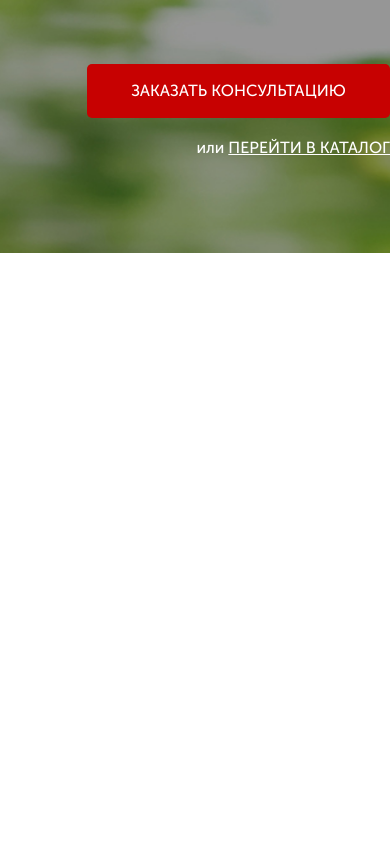
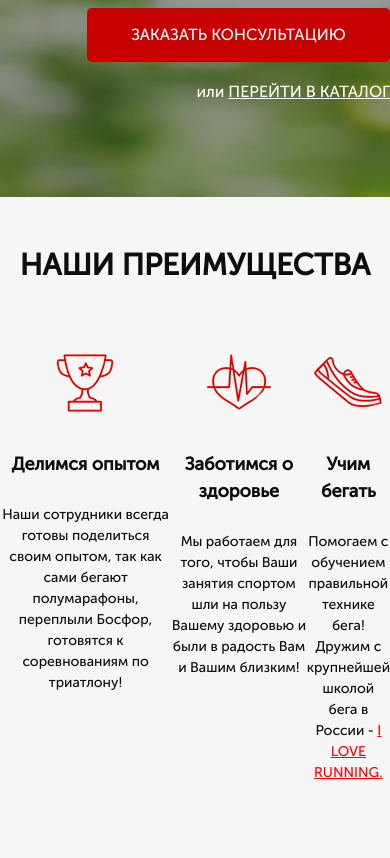
Before and after one commit to Vvlaad/Pulse_project, a website: page src/index.html in a window 390 px wide. Shown: the part 569-1427 px from the top of the page. Before the commit the page ends 844 px from the top, so only its background shows below. Drawn offline with Linux system fonts and the light colour scheme; files whose address does not match are found by name.

Commit message:
homework p2

```diff
--- a/src/index.html
+++ b/src/index.html
@@ -55,5 +55,33 @@
             </div>
         </div>
     </div>
+
+    <div class="advantages">
+        <div class="container">
+            <h2 class="title">НАШИ ПРЕИМУЩЕСТВА</h2>
+           <div class="advantages__wrapper">
+                <div class="advantages__item">
+                    <div class="advantages__icon"><img src="icons/second screen/cup_icon.png" alt="cup">
+                    </div>
+                    <div class="advantages__descr">Делимся опытом</div>
+                    <div class="advantages__subdescr">Наши сотрудники всегда готовы поделиться своим опытом, так как сами бегают полумарафоны, переплыли Босфор, готовятся к соревнованиям по триатлону!</div>
+                </div>
+                <div class="advantages__item">
+                    <div class="advantages__icon"><img src="icons/second screen/heart_icon.png" alt="heart">
+                    </div>
+                    <div class="advantages__descr">Заботимся о здоровье</div>
+                    <div class="advantages__subdescr">Мы работаем для того, чтобы Ваши занятия спортом шли на пользу Вашему здоровью и были в радость Вам и Вашим близким!</div>
+                </div>
+                <div class="advantages__item">
+                    <div class="advantages__icon"><img src="icons/second screen/shoe_icon.png" alt="shoe">
+                    </div>
+                    <div class="advantages__descr">Учим бегать</div>
+                    <div class="advantages__subdescr">Помогаем с обучением правильной технике бега! <br> Дружим с крупнейшей школой бега в России -
+                        <a href="#">I LOVE RUNNING.</a>
+                        </div>
+                </div>
+           </div>
+        </div>
+    </div>
 </body>
 </html>
--- /dev/null
+++ b/src/sass/base/_media.scss
@@ -0,0 +1,29 @@
+@media (max-width: 1200px) {
+    .promo {
+        &__header {
+            font-size: 35px;
+            line-height: 35px;
+        }
+        &__subheader {
+            margin-top: 10px;
+            font-size: 20px;
+            line-height: 20px;
+        }
+    }
+
+}
+@media (max-width: 991px) {
+    .advantages {
+        padding: 50px 0 75px 0;
+    }
+
+}
+@media (max-width: 761px) {
+    .promo {
+        .header{
+            &__logo {
+                width: 33%;
+            }
+        }
+    }
+}
--- /dev/null
+++ b/src/sass/blocks/_advantages.scss
@@ -0,0 +1,38 @@
+.advantages {
+    padding: 70px 0 83px 0;
+    background-color: #f6f6f6;
+    &__wrapper {
+        margin-top: 65px;
+        display: flex;
+        justify-content: space-between;
+
+    }
+    &__item {
+        display: flex;
+        flex-direction: column;
+        align-items: center;
+        max-width: 237px;
+    }
+    &__descr {
+        margin-top: 38px;
+        font-weight: 700;
+        font-size: 18px;
+        text-align: center;
+        color: #0D0D0D;
+    }
+    &__subdescr {
+        margin-top: 26px;
+        font-weight: 300;
+        font-size: 14px;
+        text-align: center;
+        color: #0D0D0D;
+        a {
+            color: #ff0000;
+            text-decoration: underline;
+        }
+    }
+    &__icon {
+        display: block;
+        margin: 0 auto;
+    }
+}
--- /dev/null
+++ b/src/sass/blocks/_titles.scss
@@ -0,0 +1,6 @@
+.title {
+    font-weight: 700;
+    font-size: 30px;
+    text-align: center;
+    color: #0D0D0D;
+}
--- a/src/sass/style.scss
+++ b/src/sass/style.scss
@@ -1,4 +1,5 @@
 @import 'base/variables';
+
 * {
     font-family: 'Museo Sans Cyrl' , sans-serif;
 }
@@ -8,4 +9,7 @@
 }
 @import 'blocks/promo';
 @import 'blocks/header.scss';
-@import 'blocks/buttons'
+@import 'blocks/buttons';
+@import 'blocks/advantages';
+@import 'blocks/titles';
+@import 'base/media';
```
Also changed, not shown: src/css/style.min.css, 1 other file.
